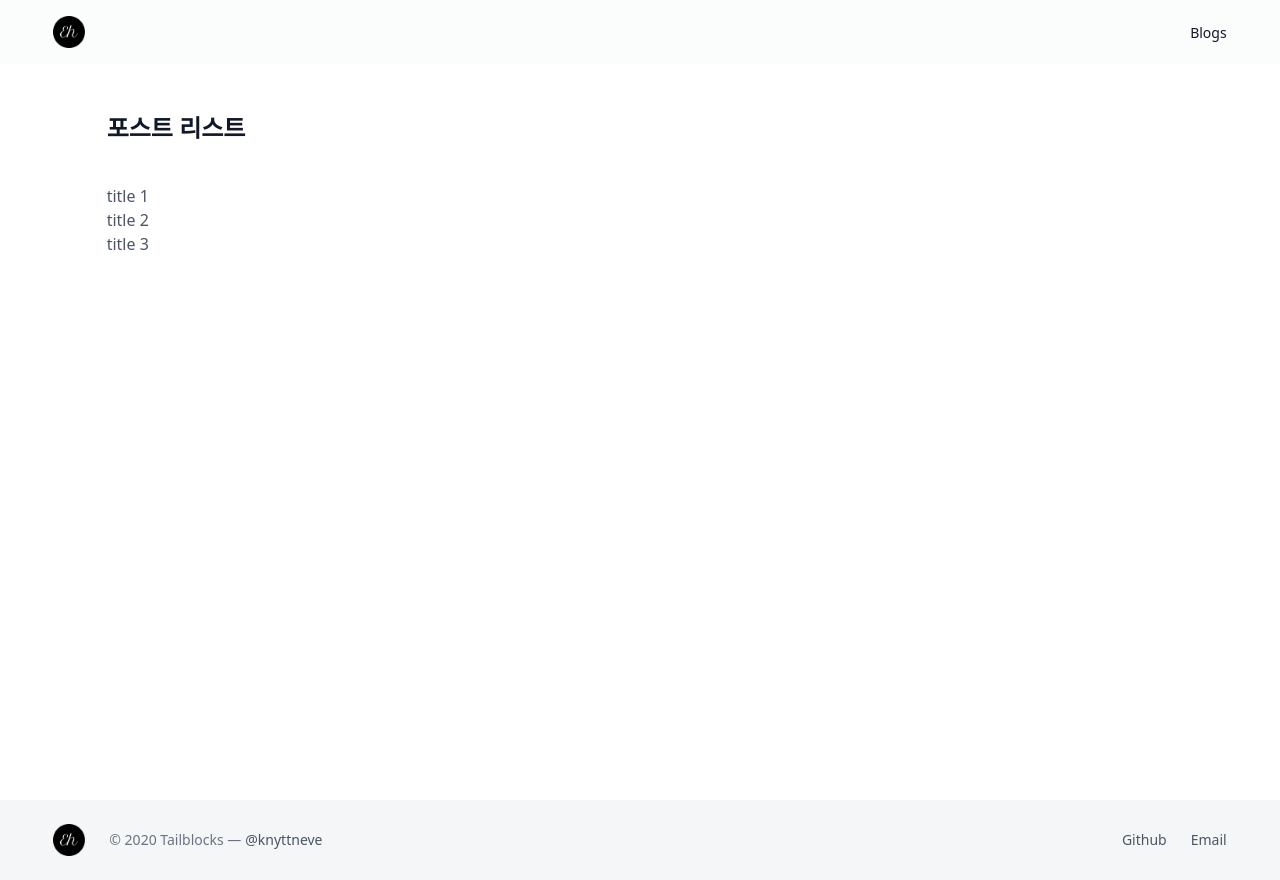
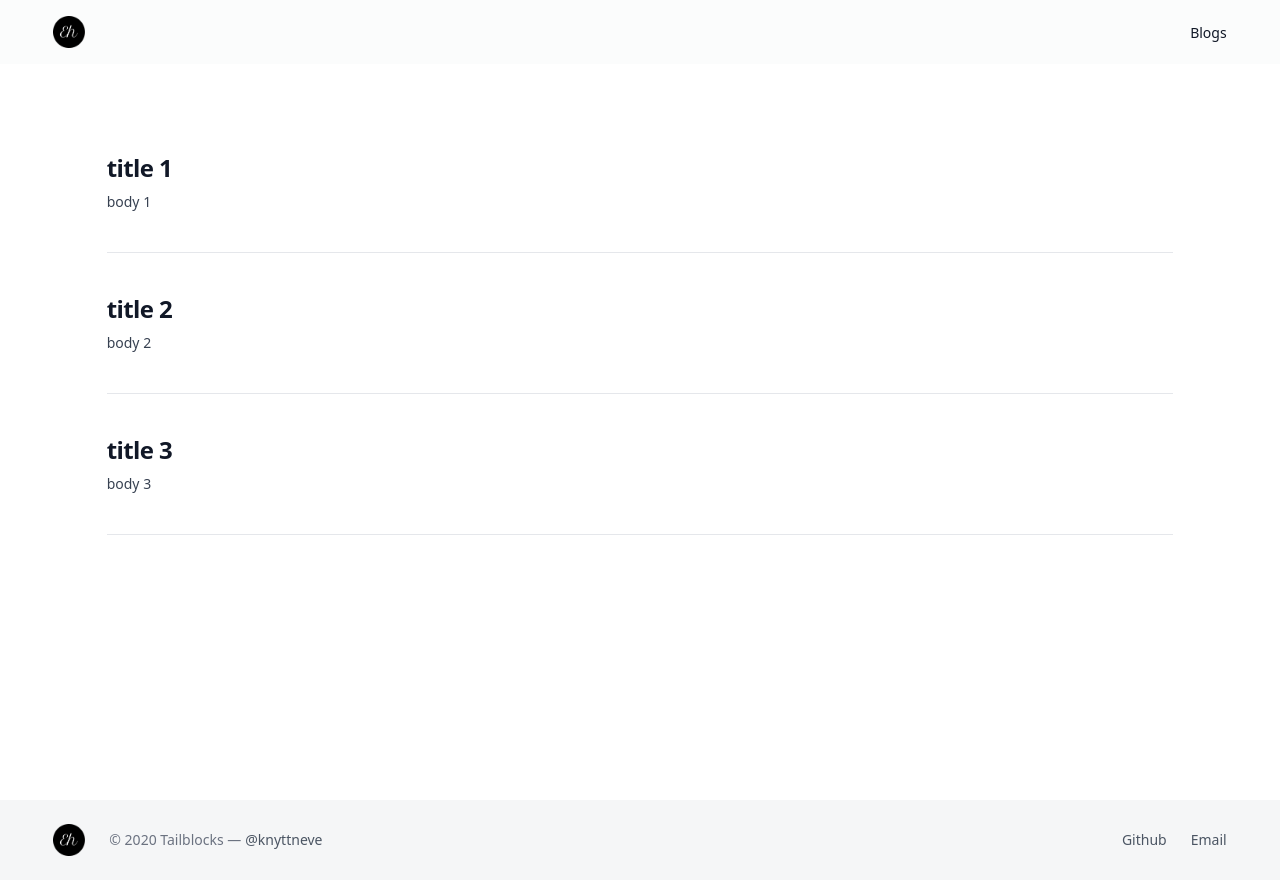
Before and after one commit to Hyeun9991/Next-Blog-01, a Next.js app: page /blogs in a window 1280 px wide. Built offline with nearby package versions, Linux system fonts and the light colour scheme; data requests are answered from the project's data file.

Commit message:
Card 컴포넌트 생성, props로db에서 받아온 데이터 title, body 전달 후 화면에 출력

```diff
--- /dev/null
+++ b/components/Card.tsx
@@ -0,0 +1,24 @@
+import Link from 'next/link';
+
+interface Props {
+  title: string;
+  body: string;
+}
+
+const Card = ({ title, body }: Props) => {
+  return (
+    <Link
+      href="#"
+      className="flex flex-col py-10 bg-white border-b dark:bg-gray-800"
+    >
+      <h5 className="mb-2 text-2xl font-bold tracking-tight text-gray-900 dark:text-white">
+        {title}
+      </h5>
+      <p className="font-normal text-sm text-gray-700 dark:text-gray-400">
+        {body}
+      </p>
+    </Link>
+  );
+};
+
+export default Card;
--- a/components/footer.tsx
+++ b/components/footer.tsx
@@ -10,7 +10,7 @@ const Footer = () => {
             href="/"
             className="text-xl font-semibold whitespace-nowrap dark:text-white"
           >
-            <Image src="/logo.png" width={32} height={32} alt="logo image" />
+            <Image src="/logo.png" priority width={32} height={32} alt="logo image" />
           </Link>
           <p className="text-sm text-gray-500 sm:ml-6 sm:mt-0 mt-4">
             © 2020 Tailblocks —
--- a/components/header.tsx
+++ b/components/header.tsx
@@ -12,7 +12,7 @@ const Header = () => {
           href="/"
           className="text-xl font-semibold whitespace-nowrap dark:text-white"
         >
-          <Image src="/logo.png" width={32} height={32} alt="logo image" />
+          <Image src="/logo.png" priority width={32} height={32} alt="logo image" />
         </Link>
         <div>
           <ul className="flex gap-8 md:gap-8">
--- a/pages/blogs/index.tsx
+++ b/pages/blogs/index.tsx
@@ -1,6 +1,8 @@
 import axios from 'axios';
 import Head from 'next/head';
+import Link from 'next/link';
 import { useEffect, useState } from 'react';
+import Card from '../../components/Card';
 import Layout from '../../components/layout';
 
 interface IPostData {
@@ -35,11 +37,8 @@ const Index = () => {
       </Head>
 
       <section>
-        <h1 className="text-2xl font-bold text-gray-900 mb-10">
-          포스트 리스트
-        </h1>
         {posts.map((post) => {
-          return <div key={post.id}>{post.title}</div>;
+          return <Card key={post.id} title={post.title} body={post.body} />;
         })}
       </section>
     </Layout>
```
